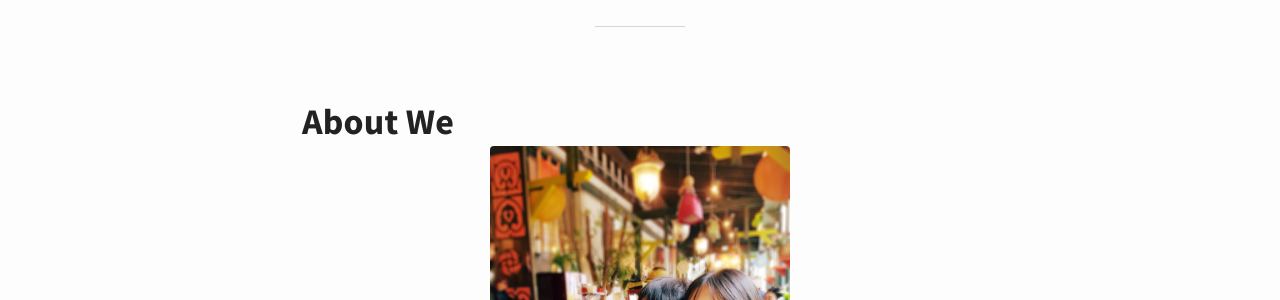
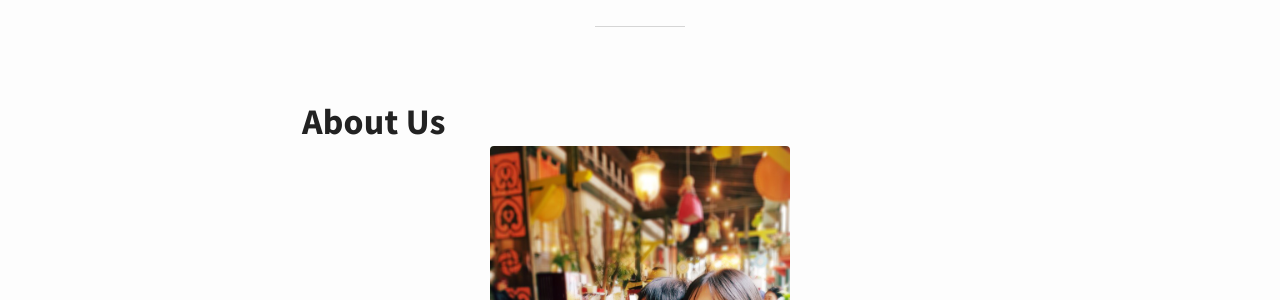
Before and after one commit to mlstdio/mlstdio.github.io, a Jekyll site: the page built from about.md, in a window 1280 px wide. Shown: the part 165-465 px from the top of the page. Built offline with Jekyll 4.4.1, drawn with Linux system fonts in a browser that asks for light colours.

Commit message:
no message

```diff
--- a/about.md
+++ b/about.md
@@ -3,7 +3,7 @@ layout: page
 title: About Me
 ---
 
-## About We
+## About Us
 <img src="img/profile.JPG" alt="Drawing" style="width: 300px;"/>
 
 About Sung-Yub
```
